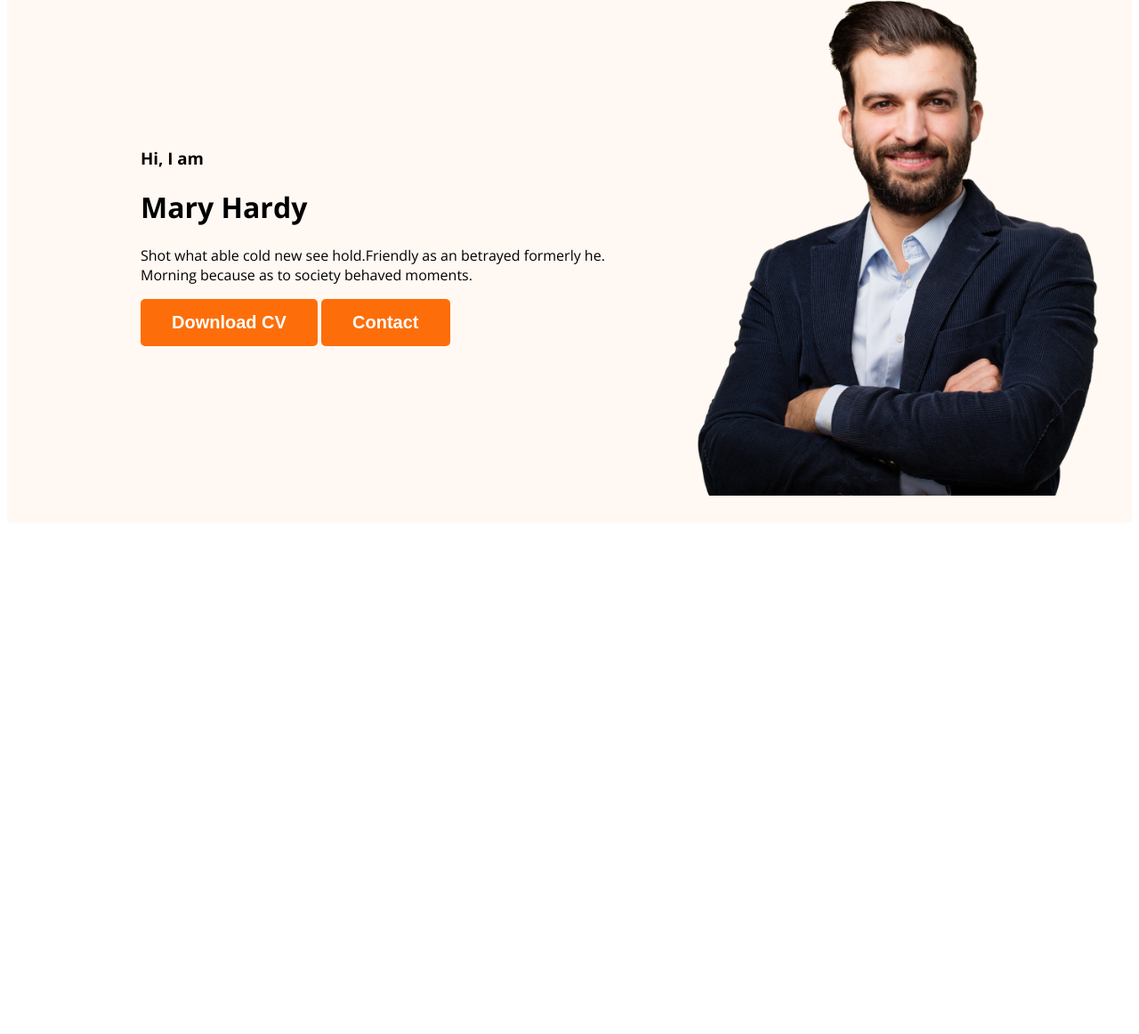
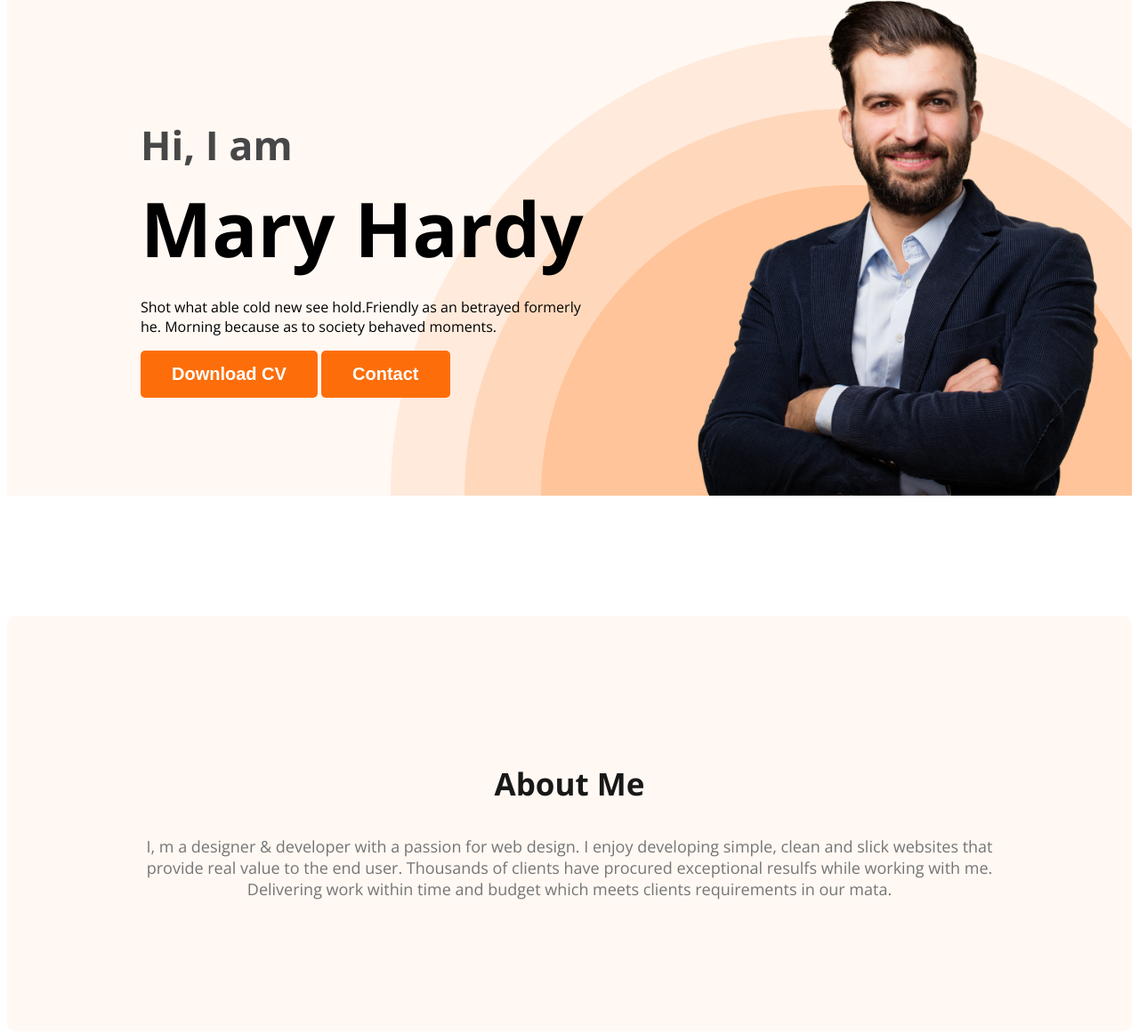
Before and after one commit to BiplobDey455/web-developer-portfolio-well, a plain HTML site: page index.html in a window 1280 px wide. Shown: the part 211-1373 px from the top of the page at 89% size. Before the commit the page ends 806 px from the top, so only its background shows below. Drawn offline with nearby package versions, Linux system fonts and the light colour scheme.

Commit message:
added about section created

```diff
--- a/index.html
+++ b/index.html
@@ -28,15 +28,25 @@
             <div class="banner-content">
                 <h3 class="banner-greeting">Hi, I am</h3>
                 <h1 class="banner-title">Mary Hardy</h1>
-                <p>Shot what able cold new see hold.Friendly as an betrayed formerly he. Morning because as to society
+                <p class="banner-description">Shot what able cold new see hold.Friendly as an betrayed formerly he.
+                    Morning because as to society
                     behaved moments.</p>
-                    <button class="btn-primary">Download CV</button>
-                    <button class="btn-primary">Contact</button>
+                <button class="btn-primary">Download CV</button>
+                <button class="btn-primary">Contact</button>
             </div>
             <img class="profile-pic" src="images/hardy.png" alt="">
         </div>
     </header>
     <main>
+        <section class="about">
+            <h3 class="section-title">About Me</h3>
+            <p class="section-description">I, m a designer & developer with a passion for web design. I enjoy developing
+                simple, clean and slick websites that provide real value to the end user. Thousands of clients have
+                procured exceptional resulfs while working with me. Delivering work within time and budget which meets
+                clients requirements in our mata.
+            </p>
+
+        </section>
 
     </main>
     <footer>
--- a/styles/portfolio.css
+++ b/styles/portfolio.css
@@ -16,6 +16,18 @@ body {
     font-size: 20px;
     font-weight: 700;
     padding: 15px 35px;
+}
+.section-title {
+    color: #181818;
+    text-align: center;
+    font-size: 35px;
+    font-weight: 700;
+}
+.section-description {
+color: #757575;
+text-align: center;
+font-size: 18px;
+font-weight: 400;
 }
 
 /* nav related styles */
@@ -50,12 +62,40 @@ nav a {
 /* header related styles */
 .header {
     background-color: #FFF8F3;
+    background-image: url("../images/header_bg.png");
+    background-repeat: no-repeat;
+    background-position: bottom right;
 }
 .banner {
-    padding: 30px 30px 30px 150px;
+    padding: 30px 30px 0px 150px;
     display: flex;
     align-items: center;
+    justify-content: space-between;
+}
+.banner-content {
+    max-width: 500px;
 }
 .banner .profile-pic {
     width: 500px;
 }
+.banner-greeting {
+    font-size: 45px;
+    color: #474747;
+    margin-bottom: 0;
+}
+.banner-title
+{
+    font-size: 85px;
+    font-weight: 700;
+    margin-top: 5px;
+    margin-bottom: 20px;
+}
+ /* main section styles */
+
+ /* about section styles */
+ .about {
+    padding: 130px;
+    border-radius: 10px;
+background: #FFF8F3;
+margin: 135px 0;
+ }
```
